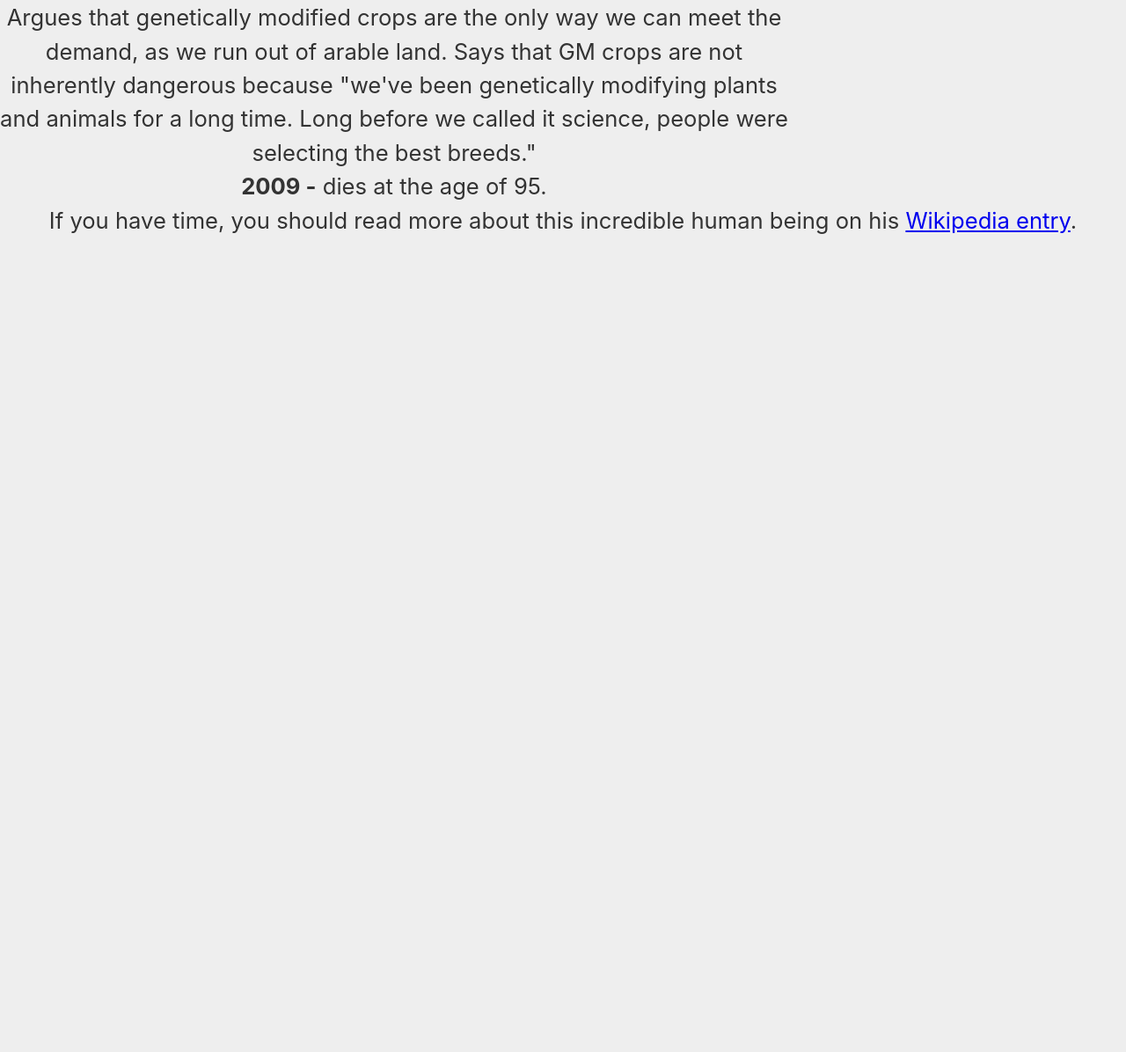
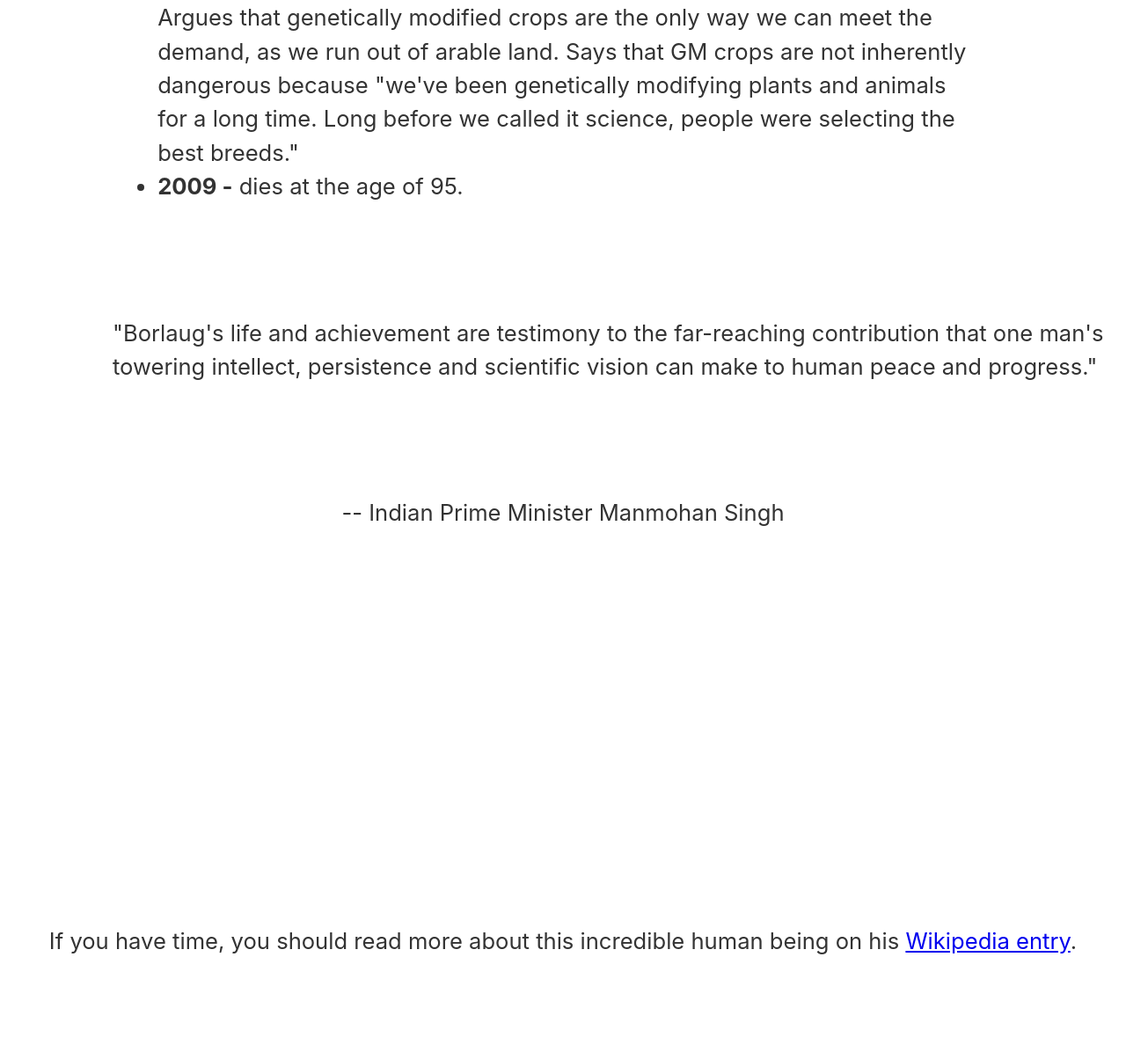
Before and after one commit to lisandroseia/Lisandro-Ridwan, a plain HTML site: page assets/index.html in a window 1280 px wide. Shown: the part 2400-3596 px from the top of the page at 88% size. Before the commit the page ends 2670 px from the top, so only its background shows below. Drawn offline with Linux system fonts and the light colour scheme.

Commit message:
Feat: style modify

```diff
--- a/assets/css/style.css
+++ b/assets/css/style.css
@@ -3,11 +3,6 @@
     margin: 0;
     box-sizing: border-box;
 }
-
-body{
-    background-color: #eee;
-}
-
 
 body { font-family: -apple-system, BlinkMacSystemFont, 'Segoe UI', 'Roboto', 'Helvetica Neue', Arial, sans-serif;
     font-size: 1.6rem;
@@ -60,5 +55,26 @@ h1{
     align-items: center;
     flex-direction: column;
     display: flex;
-    width: 70%;
 }
+
+.tribute-info-text {
+    width: 72%;
+    text-align: left;
+}
+
+#tribute-link {
+    padding: 15% 0;
+}
+
+.side-tribute-info {
+    padding: 10% 0;
+}
+
+.info-author {
+ padding: 10% 0;
+}
+
+.side-author-info {
+    text-align: left;
+    margin-left: 10%;
+}
--- a/assets/index.html
+++ b/assets/index.html
@@ -14,13 +14,14 @@
 </div>
 
 <div id="img-div">
-<img id="image" src="/assets/tribute-page-main-image.jpg">
+<img id="image" src="tribute-page-main-image.jpg">
 <p class="img-caption">Dr. Norman Borlaug, third from the left, trains biologists in Mexico on how to increase wheat yields - part of his life-long war on hunger.</p>
 </div>
 
 <div id="container">
   <div id="tribute-info">
-    <ul>
+    <p><strong>Here's a time line of Dr. Borlaug's life:</strong></p>
+    <ul class="tribute-info-text">
       <li><strong>1914 -</strong> Born in Cresco, Iowa</li>
       <li><strong>1933 -</strong> Leaves his family's farm to attend the University of Minnesota, thanks to a Depression era program known as the "National Youth Administration"</li>
       <li><strong>1935 -</strong> Has to stop school and save up more money. Works in the Civilian Conservation Corps, helping starving Americans. "I saw how food changed them", he said. "All of this left scars on me."</li>
@@ -40,6 +41,10 @@
     </ul>
     </div>
 </div>
+<div class="side-tribute-info">
+  <p class="side-author-info">"Borlaug's life and achievement are testimony to the far-reaching contribution that one man's towering intellect, persistence and scientific vision can make to human peace and progress."</p>
+  <p class="info-author">-- Indian Prime Minister Manmohan Singh</p>
+</div>
 
 <p id="tribute-link">If you have time, you should read more about this incredible human being on his <a target="_blank" href="https://en.wikipedia.org/wiki/Norman_Borlaug">Wikipedia entry</a>.</p>
   </div>
```
